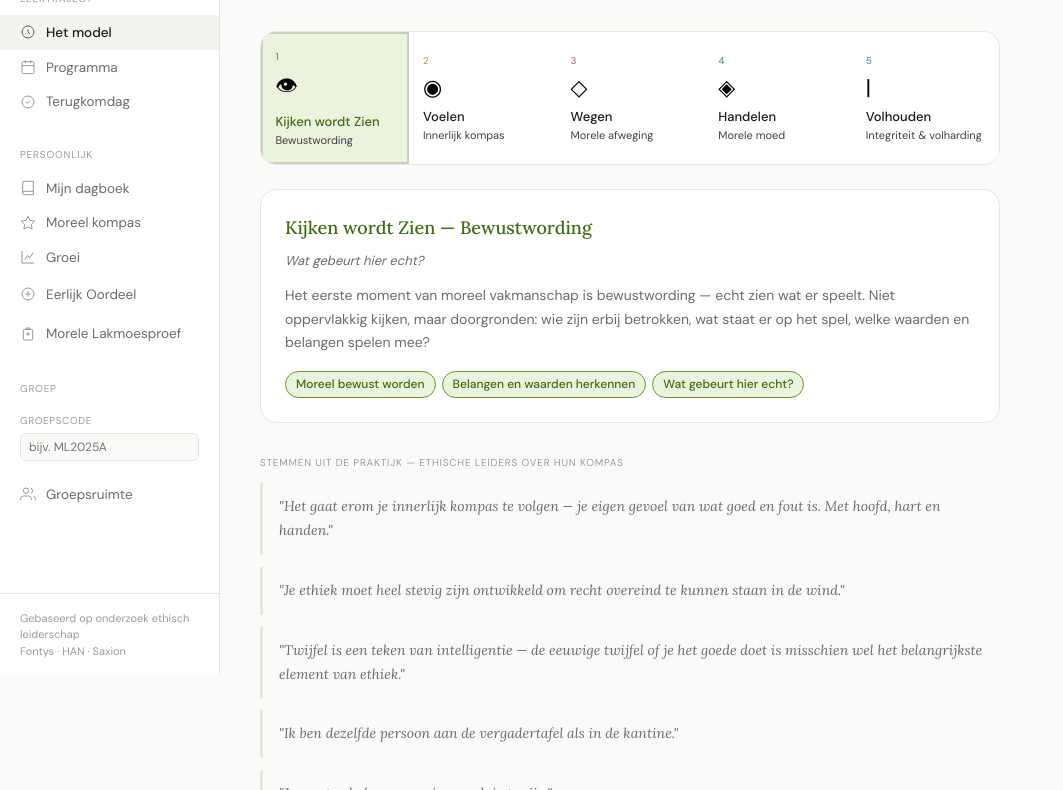
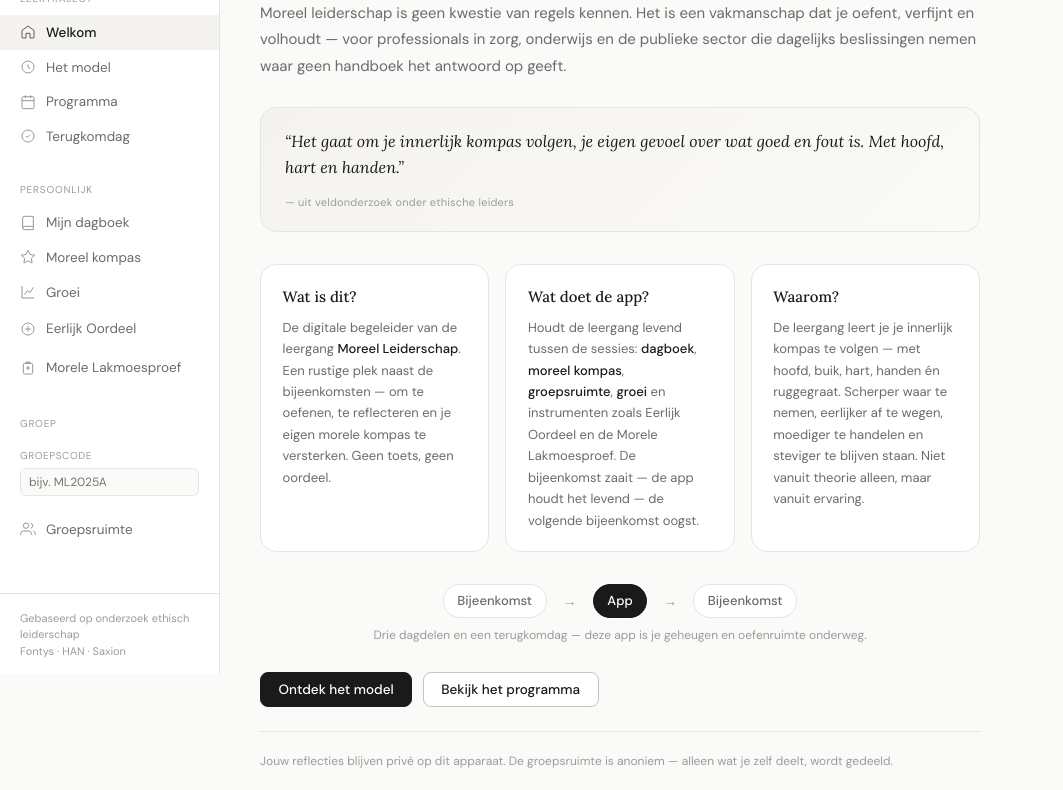
Before and after one commit to rvodde-cyber/leergang-moreel-leiderschap, a website: page index.html in a window 1280 px wide. Shown: the part 125-915 px from the top of the page, without its empty margins (0-1063 px from the left). Drawn offline with Linux system fonts and the light colour scheme.

Commit message:
Voeg verwelkomende landingspagina toe als startpunt van de leergang-app.
Co-authored-by: Cursor <cursoragent@cursor.com>

```diff
--- a/css/app.css
+++ b/css/app.css
@@ -147,6 +147,27 @@ a.nav-item{color:var(--muted)}
 .groei-bar-label{font-size:9px;color:var(--subtle);margin-top:4px}
 .toast{position:fixed;bottom:1.5rem;right:1.5rem;background:var(--text);color:#fff;padding:.65rem 1rem;border-radius:8px;font-size:13px;opacity:0;pointer-events:none;transition:opacity .25s;z-index:100}
 .toast.show{opacity:1}
+
+/* —— Welkom / landingspagina —— */
+.welcome{padding:.25rem 0 2rem;max-width:720px}
+.welcome-eyebrow{font-size:10px;letter-spacing:.1em;text-transform:uppercase;color:var(--subtle);margin-bottom:.75rem}
+.welcome-title{font-family:var(--serif);font-size:clamp(1.75rem,4vw,2.25rem);font-weight:400;line-height:1.25;margin-bottom:1rem;color:var(--text)}
+.welcome-lead{font-size:15px;color:var(--muted);line-height:1.75;margin-bottom:1.75rem}
+.welcome-quote{margin:0 0 2rem;padding:1.25rem 1.5rem;background:linear-gradient(135deg,#f5f3ef 0%,#fafaf8 100%);border:1px solid var(--border);border-radius:var(--radius-lg);font-family:var(--serif);font-size:16px;font-style:italic;line-height:1.65;color:var(--text)}
+.welcome-quote cite{display:block;margin-top:.75rem;font-family:var(--sans);font-size:11px;font-style:normal;color:var(--subtle);letter-spacing:.02em}
+.welcome-grid{display:grid;grid-template-columns:repeat(auto-fit,minmax(200px,1fr));gap:1rem;margin-bottom:2rem}
+.welcome-card{background:var(--surface);border:1px solid var(--border);border-radius:var(--radius-lg);padding:1.25rem 1.35rem}
+.welcome-card h2{font-family:var(--serif);font-size:15px;font-weight:500;margin-bottom:.5rem;color:var(--text)}
+.welcome-card p{font-size:13px;color:var(--muted);line-height:1.65}
+.welcome-card strong{color:var(--text);font-weight:500}
+.welcome-rhythm{display:flex;align-items:center;justify-content:center;flex-wrap:wrap;gap:.5rem 1rem;margin-bottom:.5rem}
+.welcome-rhythm-step{font-size:13px;font-weight:500;color:var(--muted);padding:.35rem .85rem;border-radius:20px;border:1px solid var(--border);background:var(--surface)}
+.welcome-rhythm-step--accent{background:var(--text);color:#fff;border-color:var(--text)}
+.welcome-rhythm-arrow{color:var(--subtle);font-size:14px}
+.welcome-rhythm-caption{text-align:center;font-size:12px;color:var(--subtle);margin-bottom:1.75rem;line-height:1.5}
+.welcome-actions{display:flex;flex-wrap:wrap;gap:.65rem;margin-bottom:1.5rem}
+.welcome-footnote{font-size:12px;color:var(--subtle);line-height:1.55;border-top:1px solid var(--border);padding-top:1.25rem}
+
 @media(max-width:700px){
   .shell{flex-direction:column}
   .nav{width:100%;height:auto;position:static;border-right:none;border-bottom:1px solid var(--border)}
--- a/index.html
+++ b/index.html
@@ -19,7 +19,11 @@
 
   <div class="nav-section">
     <div class="nav-section-label">Leertraject</div>
-    <button type="button" class="nav-item active" data-view="model">
+    <button type="button" class="nav-item active" data-view="welkom">
+      <svg viewBox="0 0 24 24" fill="none" stroke="currentColor" stroke-width="1.5" aria-hidden="true"><path d="M3 9.5L12 3l9 6.5V20a1 1 0 01-1 1h-5v-7H9v7H4a1 1 0 01-1-1V9.5z"/></svg>
+      Welkom
+    </button>
+    <button type="button" class="nav-item" data-view="model">
       <svg viewBox="0 0 24 24" fill="none" stroke="currentColor" stroke-width="1.5" aria-hidden="true"><circle cx="12" cy="12" r="9"/><path d="M12 8v4l3 3"/></svg>
       Het model
     </button>
@@ -76,7 +80,69 @@
 
 <main class="main">
 
-  <div class="view active" id="view-model">
+  <div class="view active" id="view-welkom">
+    <div class="welcome">
+      <p class="welcome-eyebrow">Leergang Moreel Leiderschap · Moreel Vakmanschap</p>
+      <h1 class="welcome-title">Van bewustzijn naar moedige praktijk</h1>
+      <p class="welcome-lead">
+        Moreel leiderschap is geen kwestie van regels kennen. Het is een vakmanschap dat je oefent, verfijnt en volhoudt —
+        voor professionals in zorg, onderwijs en de publieke sector die dagelijks beslissingen nemen waar geen handboek het antwoord op geeft.
+      </p>
+
+      <blockquote class="welcome-quote">
+        “Het gaat om je innerlijk kompas volgen, je eigen gevoel over wat goed en fout is. Met hoofd, hart en handen.”
+        <cite>— uit veldonderzoek onder ethische leiders</cite>
+      </blockquote>
+
+      <div class="welcome-grid">
+        <article class="welcome-card">
+          <h2>Wat is dit?</h2>
+          <p>
+            De digitale begeleider van de leergang <strong>Moreel Leiderschap</strong>. Een rustige plek naast de bijeenkomsten —
+            om te oefenen, te reflecteren en je eigen morele kompas te versterken. Geen toets, geen oordeel.
+          </p>
+        </article>
+        <article class="welcome-card">
+          <h2>Wat doet de app?</h2>
+          <p>
+            Houdt de leergang levend tussen de sessies: <strong>dagboek</strong>, <strong>moreel kompas</strong>,
+            <strong>groepsruimte</strong>, <strong>groei</strong> en instrumenten zoals Eerlijk Oordeel en de Morele Lakmoesproef.
+            De bijeenkomst zaait — de app houdt het levend — de volgende bijeenkomst oogst.
+          </p>
+        </article>
+        <article class="welcome-card">
+          <h2>Waarom?</h2>
+          <p>
+            De leergang leert je je innerlijk kompas te volgen — met hoofd, buik, hart, handen én ruggegraat.
+            Scherper waar te nemen, eerlijker af te wegen, moediger te handelen en steviger te blijven staan.
+            Niet vanuit theorie alleen, maar vanuit ervaring.
+          </p>
+        </article>
+      </div>
+
+      <div class="welcome-rhythm">
+        <span class="welcome-rhythm-step">Bijeenkomst</span>
+        <span class="welcome-rhythm-arrow" aria-hidden="true">→</span>
+        <span class="welcome-rhythm-step welcome-rhythm-step--accent">App</span>
+        <span class="welcome-rhythm-arrow" aria-hidden="true">→</span>
+        <span class="welcome-rhythm-step">Bijeenkomst</span>
+      </div>
+      <p class="welcome-rhythm-caption">
+        Drie dagdelen en een terugkomdag — deze app is je geheugen en oefenruimte onderweg.
+      </p>
+
+      <div class="welcome-actions">
+        <button type="button" class="btn btn-primary" id="btn-welcome-start">Ontdek het model</button>
+        <button type="button" class="btn" id="btn-welcome-programma">Bekijk het programma</button>
+      </div>
+
+      <p class="welcome-footnote">
+        Jouw reflecties blijven privé op dit apparaat. De groepsruimte is anoniem — alleen wat je zelf deelt, wordt gedeeld.
+      </p>
+    </div>
+  </div>
+
+  <div class="view" id="view-model">
     <h1 class="page-title">Het model</h1>
     <p class="page-sub">Moreel vakmanschap is geen eenmalige keuze, maar een voortdurende praktijk van zien, voelen, wegen, handelen en koers houden — ook wanneer iets op het spel staat. Klik op een stap voor verdieping.</p>
     <div class="model-flow" id="model-flow" role="tablist" aria-label="Vijf stappen"></div>
--- a/js/app.js
+++ b/js/app.js
@@ -496,9 +496,16 @@ function init() {
   renderElemSelect();
   updateGroepDisplay();
 
+  document.getElementById("btn-welcome-start")?.addEventListener("click", () => {
+    showView("model", document.querySelector('.nav-item[data-view="model"]'));
+  });
+  document.getElementById("btn-welcome-programma")?.addEventListener("click", () => {
+    showView("programma", document.querySelector('.nav-item[data-view="programma"]'));
+  });
+
   const hash = location.hash.replace("#", "");
-  const valid = ["model", "programma", "terugkom", "dagboek", "dilemma", "groei", "groep"];
-  showView(valid.includes(hash) ? hash : "model");
+  const valid = ["welkom", "model", "programma", "terugkom", "dagboek", "dilemma", "groei", "groep"];
+  showView(valid.includes(hash) ? hash : "welkom");
 }
 
 document.addEventListener("DOMContentLoaded", init);
```
